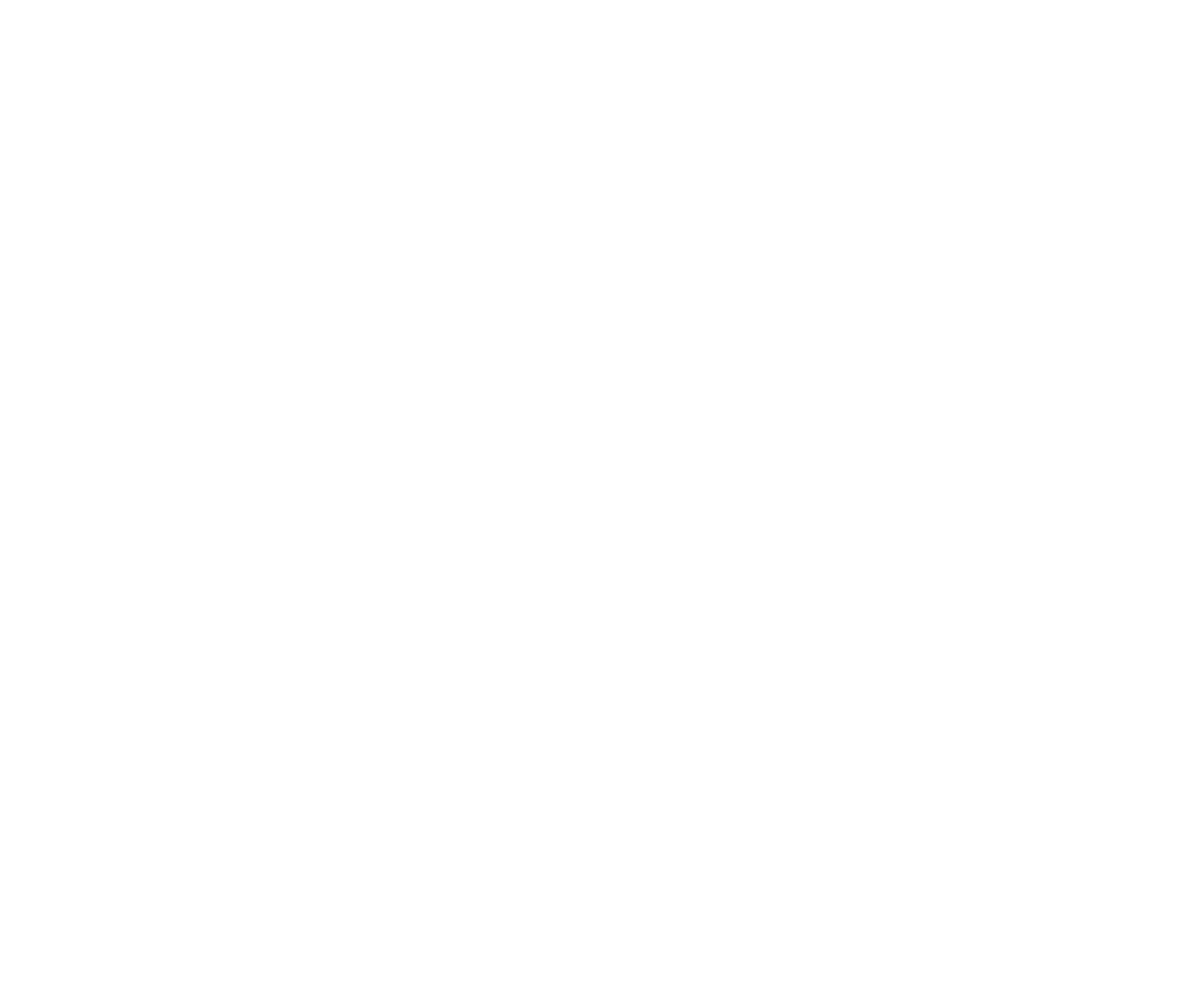
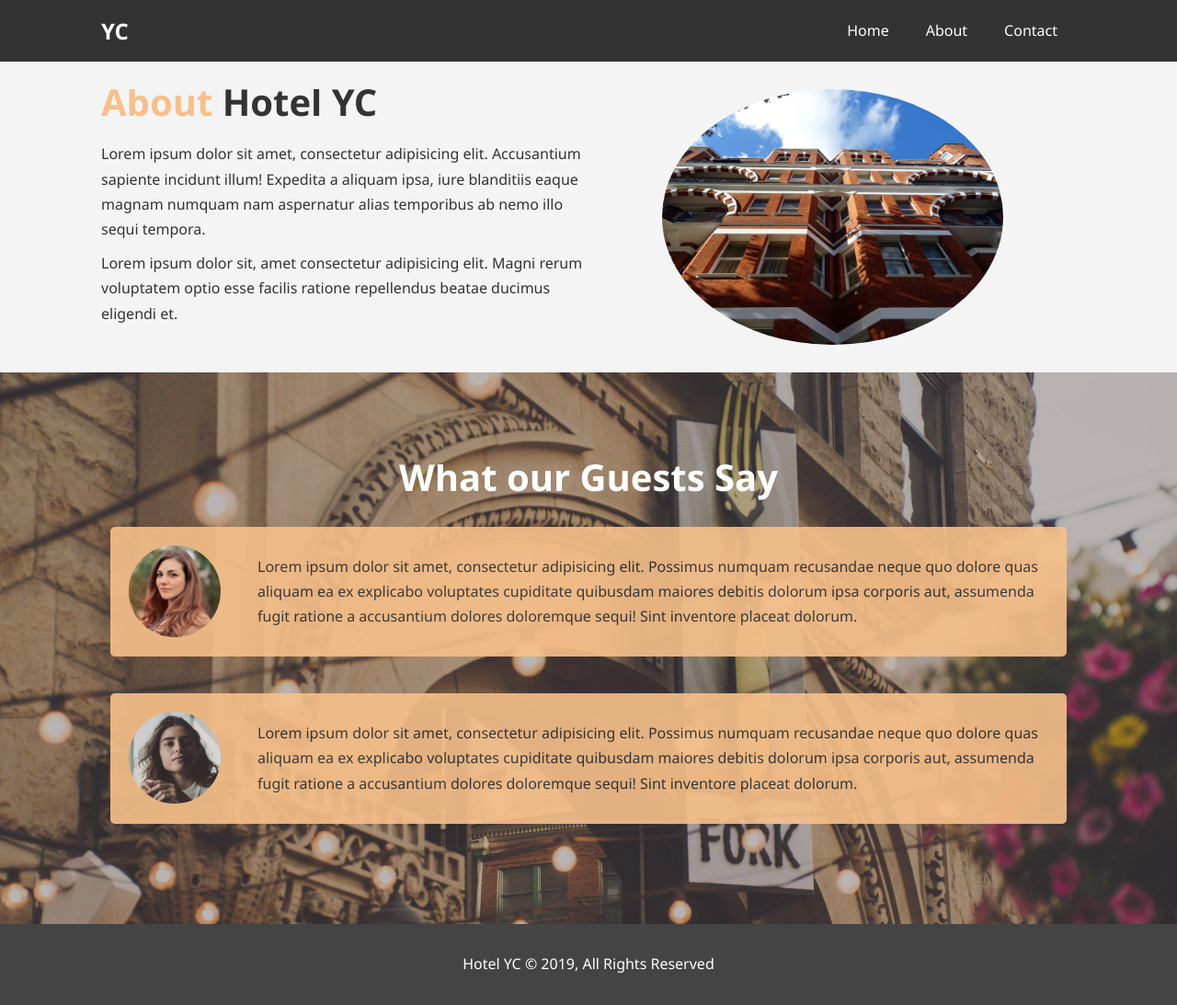
Before and after one commit to yashik777-nb/HotelWebsite, a plain HTML site: page about.html in a window 1280 px wide. Shown: the whole page at 92% size. Before the commit the page ends 800 px from the top, so only its background shows below. Drawn offline with Linux system fonts and the light colour scheme.

Commit message:
About Page

```diff
--- a/CSS/style.css
+++ b/CSS/style.css
@@ -62,8 +62,8 @@
 }
 
 .bg-primary {
-    background: #333333;
-    color: #f7c08a;
+    color: #333333;
+    background: #f7c08a;
 }
 
 .bg-light {
@@ -75,6 +75,20 @@
     background: #333333;
     color: #ffffff;
 }
+
+.clr {
+    clear: both;
+}
+
+.l-heading{
+    font-size: 40px;
+}
+
+/* Padding */
+
+.py-1 { padding: 10px 0px;}
+.py-2 { padding: 20px 0px;}
+.py-3 { padding: 30px 0px;}
 
 /* Nav Bar */
 #navBar {
@@ -159,3 +173,70 @@
 #home-info .info-content p {
     padding-bottom: 30px;
 }
+
+/* Sections 2 */
+.box {
+    float: left;
+    width: 33.33%;
+    padding: 50px;
+    text-align: center;
+}
+
+.box i {
+    margin-bottom: 10px;
+}
+
+/* Footer */
+#main-footer {
+    text-align: center;
+    background: #444444;
+    color: white;
+    padding: 20px;
+}
+
+/* About Page */
+#about-info .info-right {
+    float:right;
+    width: 50%;
+    min-height: 100%;
+}
+
+#about-info .info-right img {
+    width: 70%;
+    margin: auto;
+    display: block;
+    border-radius: 50%;
+}
+
+#about-info .info-left {
+    float: left;
+    width: 50%;
+    min-height: 100%;
+}
+
+#testimonials {
+    height: 600px;
+    background: url('../image_resources/test-bg.jpg') no-repeat center center/cover;
+    padding-top: 40px;
+    padding: 100px;
+}
+
+#testimonials h2 {
+    color: white;
+    text-align: center;
+    padding-bottom: 40px;
+}
+
+#testimonials .testimonial {
+    padding: 20px;
+    margin-bottom: 40px;
+    border-radius: 5px;
+    opacity: 90%;
+}
+
+#testimonials .testimonial img {
+    width: 100px;
+    float: left;
+    margin-right: 40px;
+    border-radius: 50%;
+}
--- a/about.html
+++ b/about.html
@@ -0,0 +1,67 @@
+<!DOCTYPE html>
+<html lang="en">
+
+<head>
+    <meta charset="UTF-8">
+    <meta name="viewport" content="width=device-width, initial-scale=1.0">
+    <meta name="description" content="This is a good hotel in Leamington.">
+    <meta name="keywords" content="Hotel, leamington spa, biryani">
+    <link rel="stylesheet" href="./CSS/style.css">
+    <title>Hotel BT | About</title>
+</head>
+
+<body>
+    <header>
+        <nav id="navBar">
+            <div class="container">
+                <h1 class="logo"><a href="index.html">YC</a></h1>
+                <ul>
+                    <li><a href="index.html">Home</a></li>
+                    <li><a href="about.html">About</a></li>
+                    <li><a href="contact.html">Contact</a></li>
+                </ul>
+            </div>
+        </nav>
+    </header>
+    <section id="about-info" class="bg-light py-3">
+        <div class="container">
+            <div class="info-left">
+                <h1 class="l-heading"><span class="text-primary">About</span> Hotel YC</h1>
+                <p>Lorem ipsum dolor sit amet, consectetur adipisicing elit. Accusantium sapiente incidunt illum!
+                    Expedita a aliquam ipsa, iure blanditiis eaque magnam numquam nam aspernatur alias temporibus ab
+                    nemo illo sequi tempora.</p>
+                <p>Lorem ipsum dolor sit, amet consectetur adipisicing elit. Magni rerum voluptatem optio esse facilis
+                    ratione repellendus beatae ducimus eligendi et.</p>
+            </div>
+            <div class="info-right">
+                <img src="./image_resources/photo-2.jpg" alt="Hotel">
+            </div>
+        </div>
+    </section>
+    <div class="clr"></div>
+    <section id="testimonials" class="py-3">
+        <div class="container">
+            <h2 class="l-heading">What our Guests Say</h2>
+            <div class="testimonial bg-primary">
+                <img src="./image_resources/person-1.jpg" alt="Samanta">
+                <p>Lorem ipsum dolor sit amet, consectetur adipisicing elit. Possimus numquam recusandae neque quo
+                    dolore quas aliquam ea ex explicabo voluptates cupiditate quibusdam maiores debitis dolorum ipsa
+                    corporis aut, assumenda fugit ratione a accusantium dolores doloremque sequi! Sint inventore placeat
+                    dolorum.</p>
+            </div>
+            <div class="testimonial bg-primary">
+                <img src="./image_resources/person-2.jpg" alt="Josnson">
+                <p>Lorem ipsum dolor sit amet, consectetur adipisicing elit. Possimus numquam recusandae neque quo
+                    dolore quas aliquam ea ex explicabo voluptates cupiditate quibusdam maiores debitis dolorum ipsa
+                    corporis aut, assumenda fugit ratione a accusantium dolores doloremque sequi! Sint inventore placeat
+                    dolorum.</p>
+            </div>
+        </div>
+    </section>
+    <div class="clr"></div>
+    <footer id="main-footer">
+        <p>Hotel YC &copy; 2019, All Rights Reserved</p>
+    </footer>
+</body>
+
+</html>
```
Also changed, not shown: index.html (+22 -3 lines).
